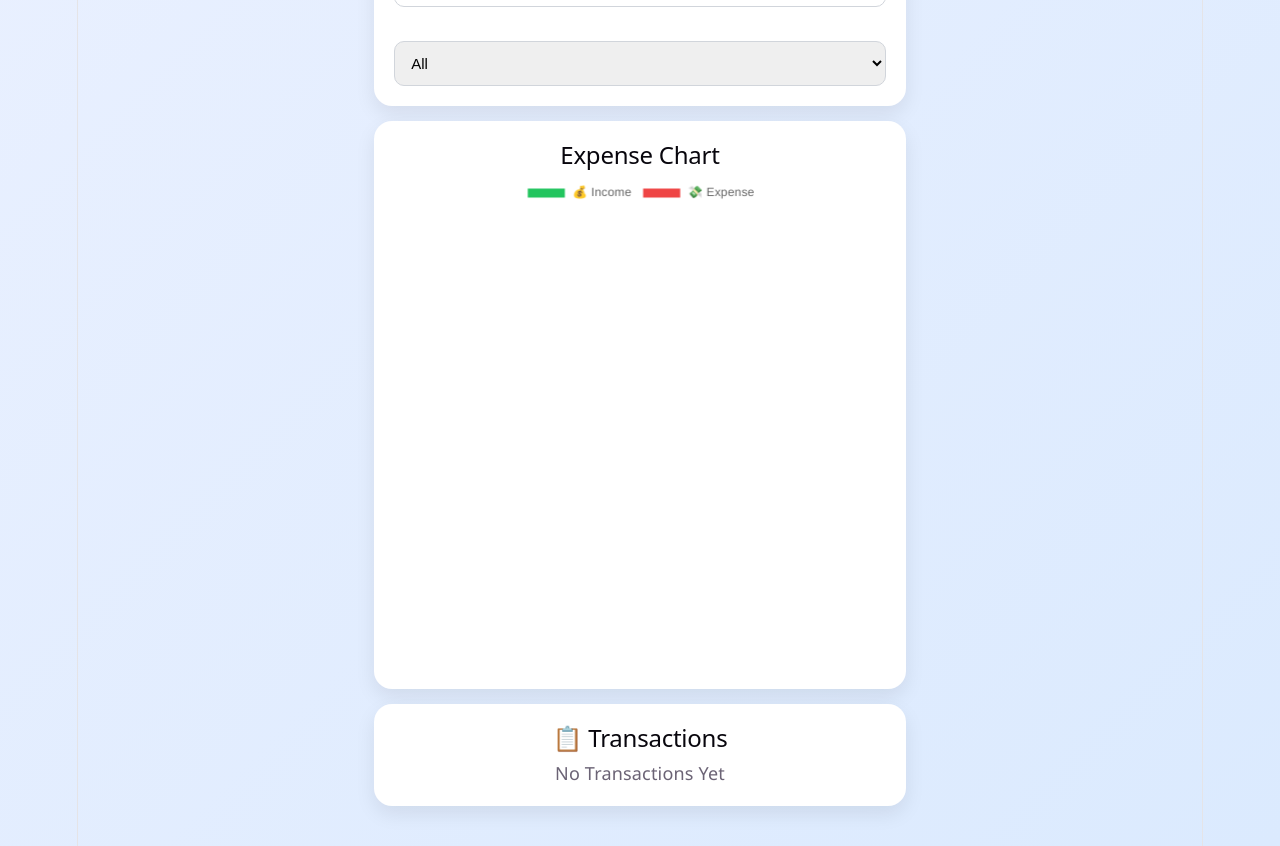
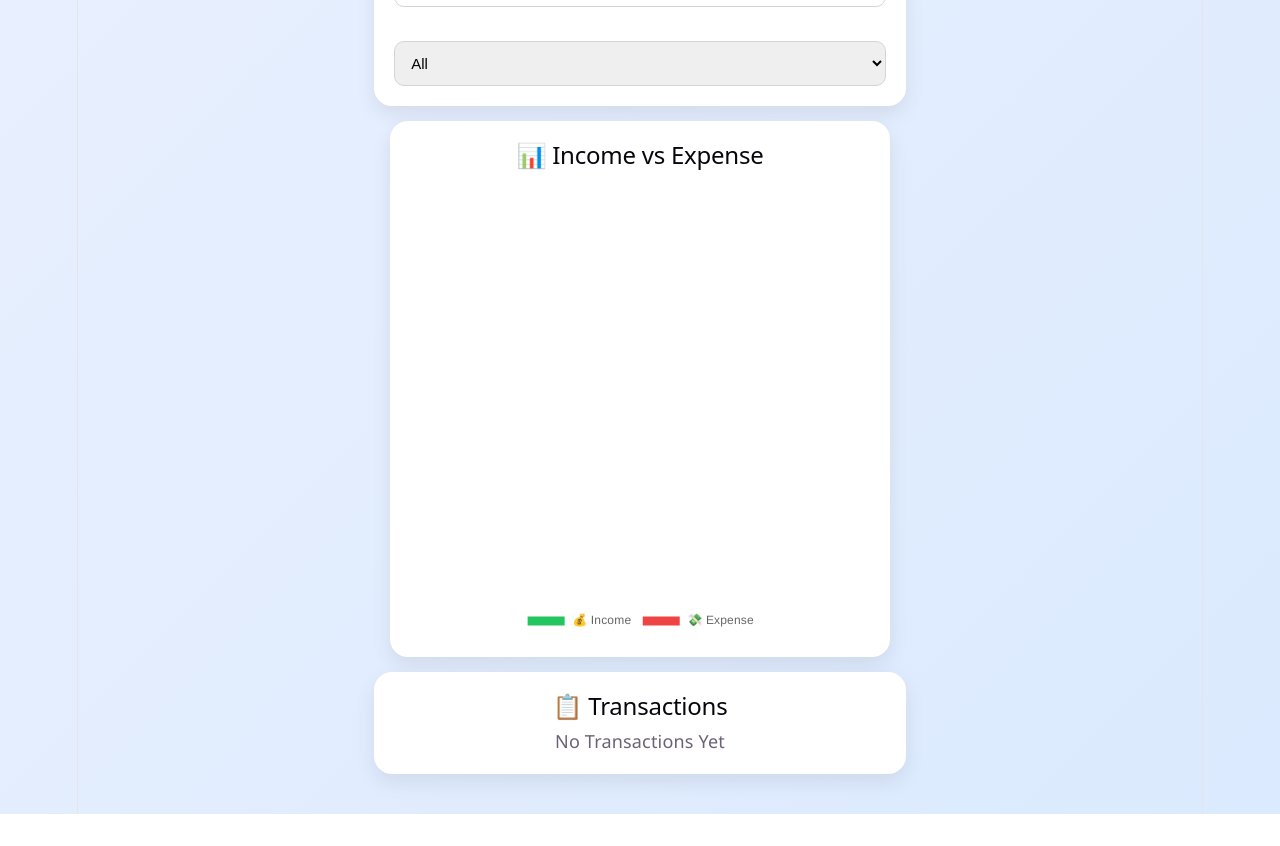
Before and after one commit to Raghav335/Expense-Tracker-with-Budget-Insights, a React (Vite) app: page / in a window 1280 px wide. Shown: the part 920-1766 px from the top of the page. After the commit the page ends 1734 px from the top, so only its background shows below. Built offline with nearby package versions, Linux system fonts and the light colour scheme.

Commit message:
Update ExpenseChart.jsx

```diff
--- a/src/components/ExpenseChart.jsx
+++ b/src/components/ExpenseChart.jsx
@@ -5,7 +5,7 @@ import {
   Legend,
 } from "chart.js";
 
-import { Pie } from "react-chartjs-2";
+import { Doughnut } from "react-chartjs-2";
 
 ChartJS.register(
   ArcElement,
@@ -28,8 +28,8 @@ function ExpenseChart({ transactions }) {
       {
         data: [income, expense],
         backgroundColor: [
-        "#22c55e", // Green
-        "#ef4444", // Red
+          "#22c55e",
+          "#ef4444",
         ],
         borderColor: "#ffffff",
         borderWidth: 3,
@@ -38,9 +38,20 @@ function ExpenseChart({ transactions }) {
   };
 
   return (
-    <div className="card">
-      <h2>Expense Chart</h2>
-      <Pie data={data} />
+    <div className="card chart-container">
+      <h2>📊 Income vs Expense</h2>
+
+      <Doughnut
+        data={data}
+        options={{
+          cutout: "60%",
+          plugins: {
+            legend: {
+              position: "bottom",
+            },
+          },
+        }}
+      />
     </div>
   );
 }
```
Lines whose indentation alone changed are shown as unchanged.
